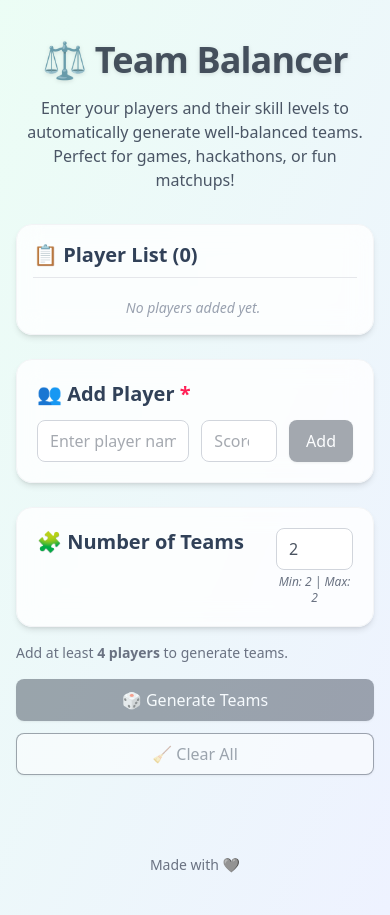
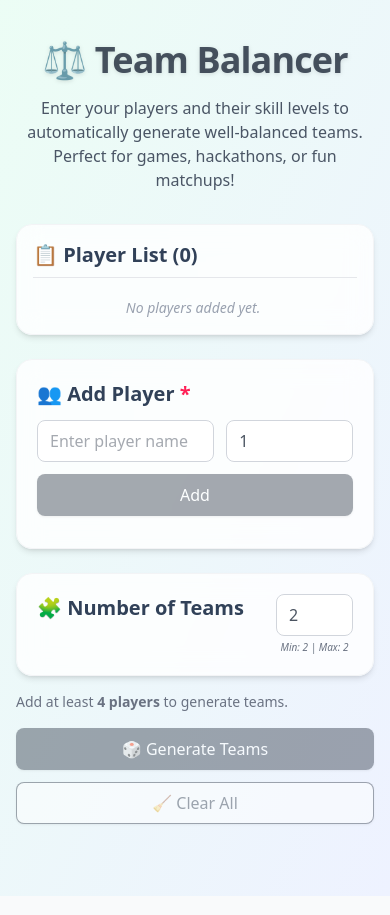
Before and after one commit to anand1296/team-balancer, a React (Vite) app: page / in a window 390 px wide. Built offline with nearby package versions, Linux system fonts and the light colour scheme.

Commit message:
optimized logic, desgin validation changes

```diff
--- a/src/App.tsx
+++ b/src/App.tsx
@@ -18,6 +18,8 @@ export default function App() {
   const { generateBalancedTeams, getBalanceScore } = useTeamBalancer();
   const teamsRef = useRef<HTMLDivElement>(null);
   const [showClearConfirm, setShowClearConfirm] = useState(false);
+  const [showRegenerateTeamsModal, setShowRegenerateTeamsModal] =
+    useState(false);
 
   const handleAddPlayer = (player: Player) => setPlayers([...players, player]);
   const handleGenerate = () => {
@@ -25,7 +27,10 @@ export default function App() {
     setTeams(newTeams);
     if (window.innerWidth < 768) {
       setTimeout(() => {
-        teamsRef.current?.scrollIntoView({ behavior: "smooth", block: "start" });
+        teamsRef.current?.scrollIntoView({
+          behavior: "smooth",
+          block: "start",
+        });
       }, 100);
     }
   };
@@ -84,8 +89,10 @@ export default function App() {
           >
             {/* Player List */}
             <PlayerList
+              teams={teams}
               players={players}
               onUpdate={(updatedPlayers) => setPlayers(updatedPlayers)}
+              setShowRegenerateTeamsModal={setShowRegenerateTeamsModal}
             />
 
             {/* Player Form */}
@@ -110,7 +117,7 @@ export default function App() {
                       setNumTeams(Math.max(2, Number(e.target.value)))
                     }
                   />
-                  <span className="text-xs italic text-gray-500 mt-1">
+                  <span className="text-2xs md:text-xs italic text-gray-500 mt-1">
                     Min: {2} | Max:{" "}
                     {players.length < 4 ? 2 : Math.floor(players.length / 2)}
                   </span>
@@ -169,9 +176,17 @@ export default function App() {
         onCancel={cancelClear}
       />
 
-      <footer className="mt-12 text-center text-sm text-gray-500">
-        Made with 🩶
-      </footer>
+      {/* regenerate teams modal */}
+      <ConfirmationDialog
+        open={showRegenerateTeamsModal}
+        title="Re-generate teams?"
+        description=" You’ve edited the player list. Do you want to re-generate the teams now?"
+        onConfirm={() => {
+          handleGenerate();
+          setShowRegenerateTeamsModal(false);
+        }}
+        onCancel={() => setShowRegenerateTeamsModal(false)}
+      />
     </div>
   );
 }
--- a/src/components/PlayerForm.tsx
+++ b/src/components/PlayerForm.tsx
@@ -12,7 +12,10 @@ interface FormData {
   score: number;
 }
 
-export default function PlayerForm({ onAdd, existingPlayers }: PlayerFormProps) {
+export default function PlayerForm({
+  onAdd,
+  existingPlayers,
+}: PlayerFormProps) {
   const {
     register,
     handleSubmit,
@@ -22,10 +25,12 @@ export default function PlayerForm({ onAdd, existingPlayers }: PlayerFormProps)
     clearErrors,
     formState: { errors },
   } = useForm<FormData>({
-    defaultValues: { name: "", score: undefined },
+    defaultValues: { name: "", score: 1 },
+    mode: "onChange",
   });
 
   const nameValue = watch("name");
+  const scoreValue = watch("score");
   const [isDuplicate, setIsDuplicate] = useState(false);
 
   // 🧠 Duplicate Check
@@ -46,7 +51,7 @@ export default function PlayerForm({ onAdd, existingPlayers }: PlayerFormProps)
   const onSubmit = (data: FormData) => {
     if (!data.name.trim() || isDuplicate) return;
 
-    onAdd({ name: data.name.trim(), score: Number(data.score) || 0 });
+    onAdd({ name: data.name.trim(), score: Number(data.score) || 1 });
     reset();
   };
 
@@ -59,9 +64,9 @@ export default function PlayerForm({ onAdd, existingPlayers }: PlayerFormProps)
         👥 Add Player <span className="text-rose-500">*</span>
       </h2>
 
-      <div className="flex gap-3 flex-1">
+      <div className="flex gap-3 flex-1 w-full">
+        <div className="flex flex-col w-7/12">
           {/* Player Name Field */}
-        <div className="flex flex-col w-2/3">
           <input
             {...register("name", {
               required: "Player name is required",
@@ -70,7 +75,7 @@ export default function PlayerForm({ onAdd, existingPlayers }: PlayerFormProps)
                 message: "Name cannot exceed 30 characters",
               },
             })}
-            className={`border p-3 rounded-lg w-full focus:ring-2 ${
+            className={`border p-3 rounded-lg focus:ring-2 focus:ring-indigo-400 outline-none ${
               errors.name
                 ? "border-rose-400 focus:ring-rose-300"
                 : "border-gray-300 focus:ring-emerald-400"
@@ -78,30 +83,39 @@ export default function PlayerForm({ onAdd, existingPlayers }: PlayerFormProps)
             placeholder="Enter player name"
           />
           {errors.name && (
-            <p className="text-rose-500 text-sm mt-1">{errors.name.message}</p>
+            <p className="text-rose-500 text-sm">{errors.name.message}</p>
           )}
         </div>
 
+        <div className="flex flex-col w-5/12">
           {/* Score Field */}
           <input
             {...register("score", {
-            min: 0,
+              min: 1,
               max: 10,
             })}
-          className="border border-gray-300 p-3 rounded-lg w-3/10! focus:ring-2 focus:ring-indigo-400 outline-none"
+            min={1}
+            max={10}
+            className="border border-gray-300 p-3 rounded-lg focus:ring-2 focus:ring-indigo-400 outline-none"
             placeholder="Score (1-10)"
             type="number"
           />
+          {errors.score && (
+            <p className="text-rose-500 text-sm">{errors.score.message}</p>
+          )}
+        </div>
+      </div>
 
       {/* Add Button */}
       <button
         type="submit"
-          disabled={!nameValue.trim() || isDuplicate}
-          className="px-5 py-3 rounded-xl text-white shadow-sm transition-transform"
+        disabled={
+          !nameValue.trim() || scoreValue < 1 || scoreValue > 10 || isDuplicate
+        }
+        className="px-5 my-3 w-full rounded-xl text-white shadow-sm transition-transform"
       >
         Add
       </button>
-      </div>
     </form>
   );
 }
--- a/src/components/PlayerList.tsx
+++ b/src/components/PlayerList.tsx
@@ -1,14 +1,16 @@
 import { useState } from "react";
-import type { Player } from "../types";
+import type { Player, Team } from "../types";
 import { Pencil, Trash2, Check, X } from "lucide-react";
 import { motion, AnimatePresence } from "framer-motion";
 
 interface PlayerListProps {
   players: Player[];
   onUpdate: (updatedPlayers: Player[]) => void;
+  teams: Team[];
+  setShowRegenerateTeamsModal: (value: boolean) => void;
 }
 
-export default function PlayerList({ players, onUpdate }: PlayerListProps) {
+export default function PlayerList({ players, onUpdate, teams, setShowRegenerateTeamsModal }: PlayerListProps) {
   const [editingIndex, setEditingIndex] = useState<number | null>(null);
   const [editName, setEditName] = useState("");
   const [editScore, setEditScore] = useState<number | string>("");
@@ -34,11 +36,13 @@ export default function PlayerList({ players, onUpdate }: PlayerListProps) {
     };
     onUpdate(updated);
     cancelEdit();
+    if (teams.length > 0) setShowRegenerateTeamsModal(true);
   };
 
   const deletePlayer = (index: number) => {
     const updated = players.filter((_, i) => i !== index);
     onUpdate(updated);
+    if (teams.length > 0) setShowRegenerateTeamsModal(true);
   };
 
   return (
--- a/src/hooks/useTeamBalancer.ts
+++ b/src/hooks/useTeamBalancer.ts
@@ -4,10 +4,11 @@ export function useTeamBalancer() {
   const generateBalancedTeams = (players: Player[], numTeams: number): Team[] => {
     if (players.length < numTeams) return [];
 
-    // 🧠 If all players have identical scores, just shuffle randomly
     const allSameScore = players.every((p) => p.score === players[0].score);
+    const nonZeroScores = players.filter((p) => p.score > 0).length;
 
-    if (allSameScore) {
+    // 🧠 Case 1: All scores identical OR only one/few players have non-zero scores → random but even distribution
+    if (allSameScore || nonZeroScores < 2 || nonZeroScores <= players.length / 4) {
       const shuffled = [...players].sort(() => Math.random() - 0.5);
       const teams: Team[] = Array.from({ length: numTeams }, () => ({
         players: [],
@@ -15,7 +16,7 @@ export function useTeamBalancer() {
       }));
 
       shuffled.forEach((player, idx) => {
-        const teamIndex = idx % numTeams; // evenly distribute
+        const teamIndex = idx % numTeams;
         teams[teamIndex].players.push(player);
         teams[teamIndex].totalScore += player.score;
       });
@@ -23,7 +24,7 @@ export function useTeamBalancer() {
       return teams;
     }
 
-    // 🧮 Otherwise use the normal greedy balancing algorithm
+    // 🧮 Case 2: Normal balancing algorithm (greedy)
     const sorted = [...players].sort((a, b) => b.score - a.score);
     const teams: Team[] = Array.from({ length: numTeams }, () => ({
       players: [],
@@ -31,7 +32,7 @@ export function useTeamBalancer() {
     }));
 
     for (const player of sorted) {
-      // assign next player to team with the smallest total score
+      // Assign next player to team with the smallest total score
       const minIndex = teams.reduce(
         (minIdx, team, i, arr) =>
           team.totalScore < arr[minIdx].totalScore ? i : minIdx,
--- a/src/index.css
+++ b/src/index.css
@@ -1,5 +1,10 @@
 /* ✅ Import Tailwind layers */
 @import "tailwindcss";
+
+/* ✅ Custom utilities */
+@utility text-2xs {
+  font-size: 10px;
+}
 
 /* ✅ Set global sizing & smooth transitions */
 html,
--- a/src/types/index.ts
+++ b/src/types/index.ts
@@ -1,6 +1,6 @@
 export type Player = {
   name: string;
-  score: number;
+  score: number ;
 }
 
 export type Team = {
--- a/tailwind.config.ts
+++ b/tailwind.config.ts
@@ -7,7 +7,11 @@ export default {
     "./src/**/*.{js,ts,jsx,tsx}",
   ],
   theme: {
-    extend: {},
+    extend: {
+      fontSize: {
+        '2xs': '10px',
+      }
+    },
   },
   plugins: [],
 } satisfies Config;
```
Lines whose indentation alone changed are shown as unchanged.
